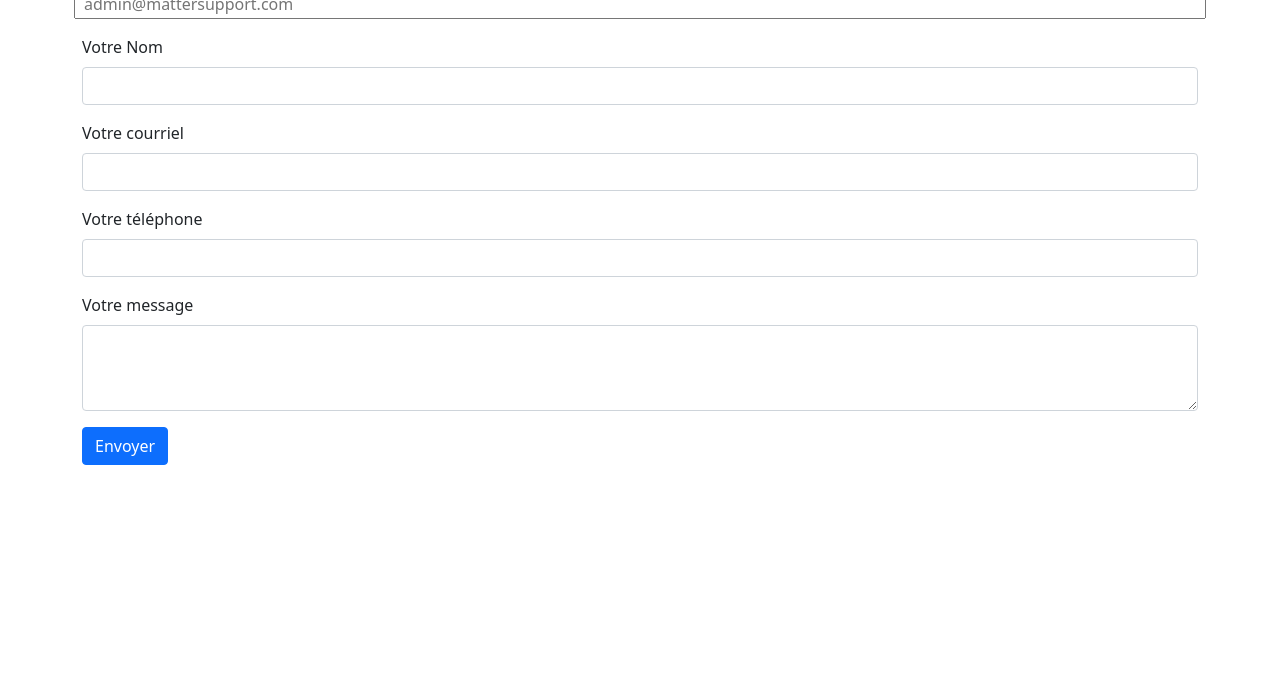
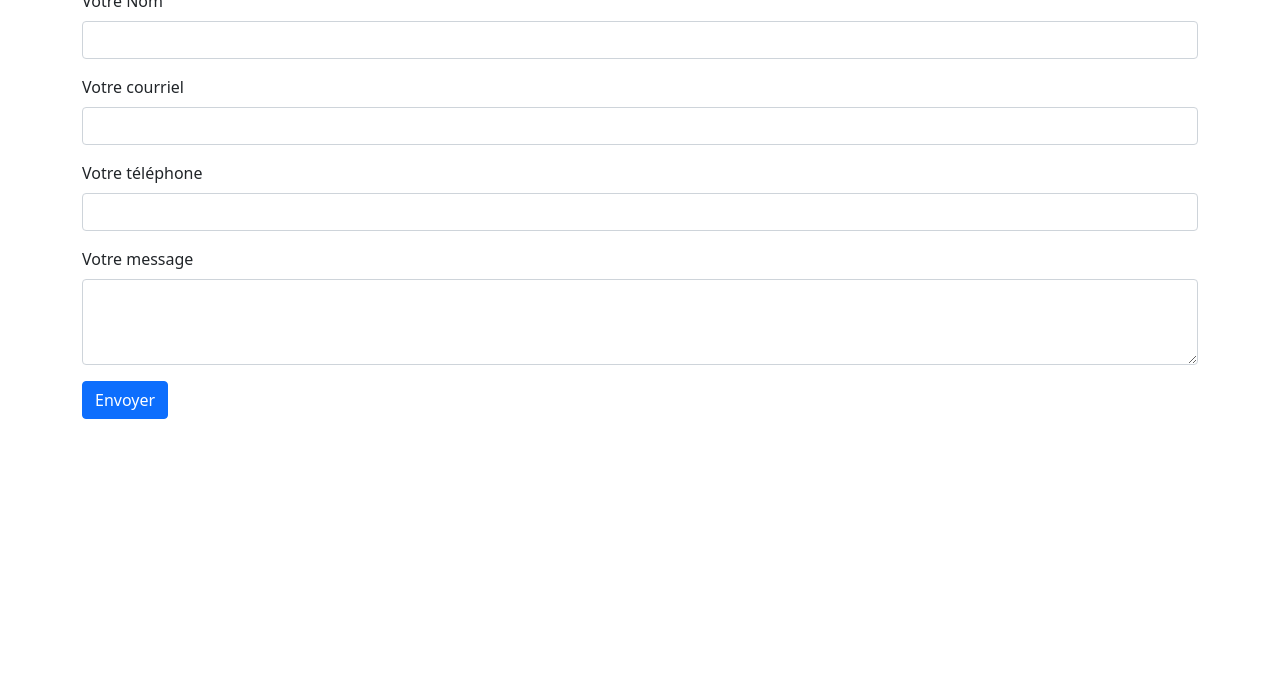
Before and after one commit to mattersupport/formsubmit, a plain HTML site: page index.html in a window 1280 px wide. Shown: the part 115-800 px from the top of the page. Drawn offline with nearby package versions, Linux system fonts and the light colour scheme.

Commit message:
Add files via upload

```diff
--- a/index.html
+++ b/index.html
@@ -23,7 +23,7 @@
 
 	<!-- Personnalisé -->
 		<input type="hidden" name="_next" value="https://mattersupport.github.io/formsubmit/success.html">
-		<input type="email" name="_replyto" placeholder="admin@mattersupport.com">
+		<input type="hidden" name="_replyto" value="admin@mattersupport.com">
 		<input type="hidden" name="_subject" value="Nouvelle Demande en provance de la visite 3D !">
 
           <div class="col-md-12">
```
